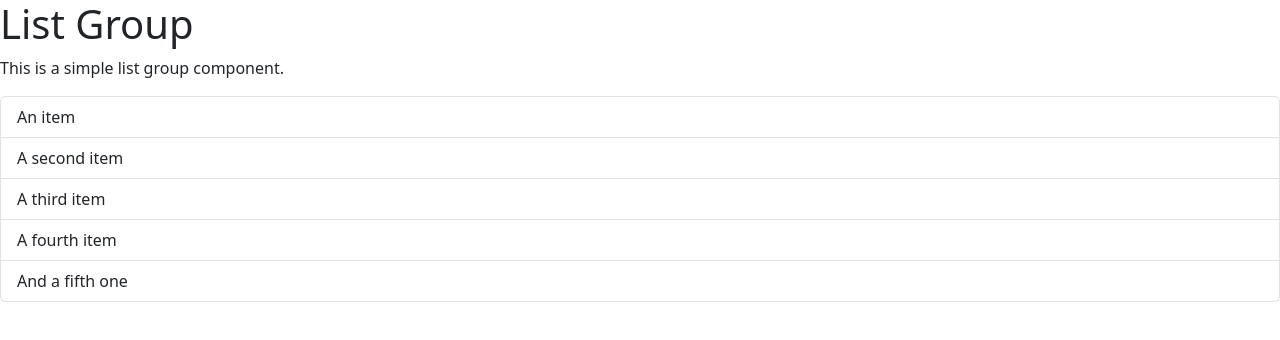
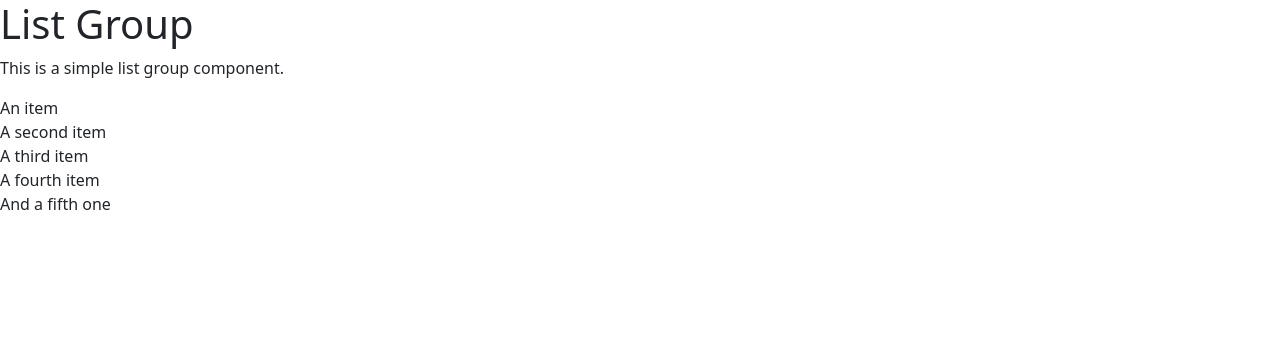
Before and after one commit to Oatsinthepine/React-ts, a React (Vite) app: page / in a window 1280 px wide. Shown: the top 340 px of the page. Built offline with nearby package versions, Linux system fonts and the light colour scheme.

Commit message:
Learned rendering lists.

```diff
--- a/src/components/ListGroup.tsx
+++ b/src/components/ListGroup.tsx
@@ -2,16 +2,21 @@
 import { Fragment } from 'react';
 
 function ListGroup() {
+    // this is a practice of render lists
+    const items = ['An item', 'A second item', 'A third item', 'A fourth item', 'And a fifth one'];
+
+
+    // in jsx, we can only return either HTML elements or components
     return (
         <Fragment>
             <h1>List Group</h1>
             <p>This is a simple list group component.</p>
         <ul className="list-group">
-            <li className="list-group-item">An item</li>
-            <li className="list-group-item">A second item</li>
-            <li className="list-group-item">A third item</li>
-            <li className="list-group-item">A fourth item</li>
-            <li className="list-group-item">And a fifth one</li>
+            {/*we need to wrap js/ts code using '{}' in between html blocks*/}
+            {items.map((item) => {
+                // list items should have a unique key property so that React can identify which items have changed, are added, or are removed dynamically
+                return (<li key={item}>{item}</li>)
+            })}
         </ul>
         </Fragment>
     )
```
